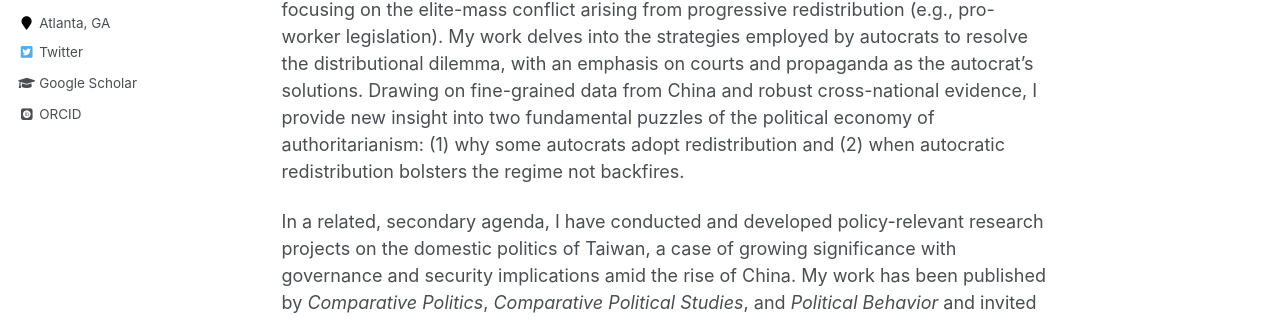
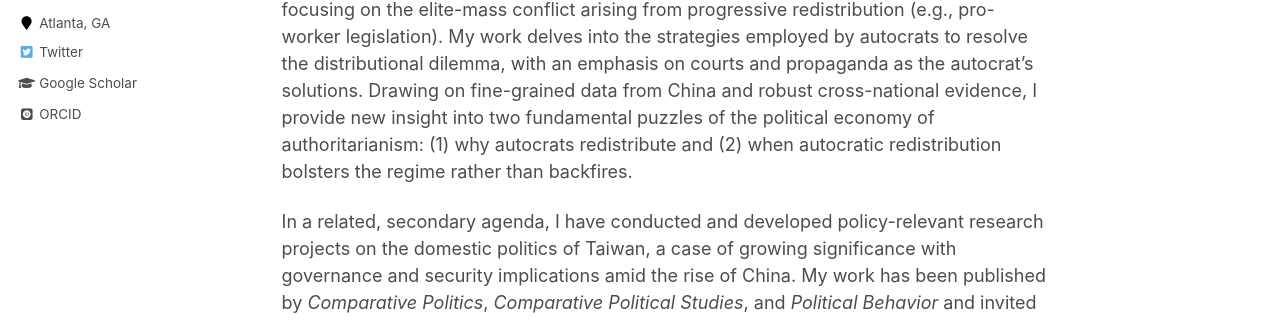
Before and after one commit to hsuyumin/hsuyumin.github.io, a Jekyll site: the page built from _pages/about.md, in a window 1280 px wide and 1114 px high. Shown: the part 377-697 px from the top of the window. Built offline with Jekyll 4.4.1, drawn with Linux system fonts in a browser that asks for light colours; some web fonts are replaced; some of the changed text lies outside the part shown.

Commit message:
Update about.md

```diff
--- a/_pages/about.md
+++ b/_pages/about.md
@@ -10,7 +10,7 @@ redirect_from:
 
 I am a Ph.D. candidate in the [Department of Political Science at Emory University](http://polisci.emory.edu/home/) and a pre-doctoral fellow with the Democracy Program at the Carter Center. My research lies at the intersection of political economy, institutions, and behavior, with a substantive focus on redistribution, courts, and propaganda in authoritarian regimes. Geographically, my work concentrates on China, Taiwan, and the United States.
 
-My research revolves around this central question: how do autocrats survive in power when threats from elites and the masses escalate and collide? I answer this question by focusing on the elite-mass conflict arising from progressive redistribution (e.g., pro-worker legislation). My work delves into the strategies employed by autocrats to resolve the distributional dilemma, with an emphasis on courts and propaganda as the autocrat's solutions. Drawing on fine-grained data from China and robust cross-national evidence, I provide new insight into two fundamental puzzles of the political economy of authoritarianism: (1) why some autocrats adopt redistribution and (2) when autocratic redistribution bolsters the regime not backfires.
+My research revolves around this central question: how do autocrats survive in power when threats from elites and the masses escalate and collide? I answer this question by focusing on the elite-mass conflict arising from progressive redistribution (e.g., pro-worker legislation). My work delves into the strategies employed by autocrats to resolve the distributional dilemma, with an emphasis on courts and propaganda as the autocrat's solutions. Drawing on fine-grained data from China and robust cross-national evidence, I provide new insight into two fundamental puzzles of the political economy of authoritarianism: (1) why autocrats redistribute and (2) when autocratic redistribution bolsters the regime rather than backfires.
 
 In a related, secondary agenda, I have conducted and developed policy-relevant research projects on the domestic politics of Taiwan, a case of growing significance with governance and security implications amid the rise of China. My work has been published by _Comparative Politics_, _Comparative Political Studies_, and _Political Behavior_ and invited to revise and resubmit by the _Journal of Politics_.
 
```
